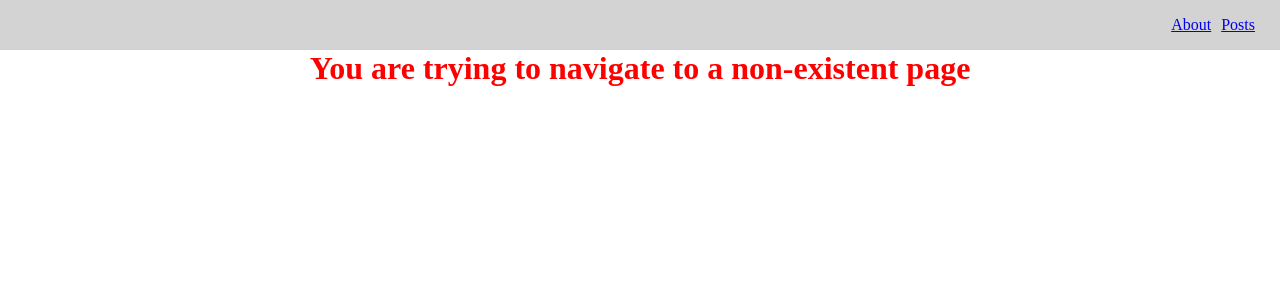
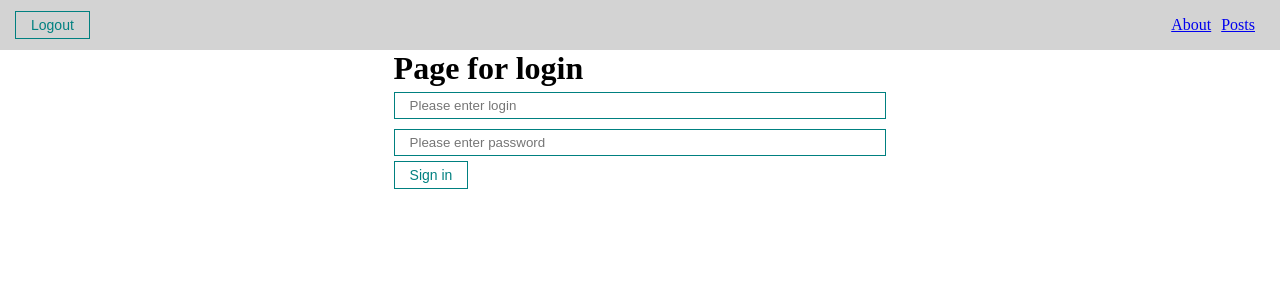
Before and after one commit to Anrower/react_ubi_tv, a React (Create React App) app: page /login in a window 1280 px wide. Shown: the top 300 px of the page. Built offline with nearby package versions, Linux system fonts and the light colour scheme.

Commit message:
feat: add sign in and log out, used useContext

```diff
--- a/src/App.js
+++ b/src/App.js
@@ -1,16 +1,24 @@
-import React from 'react';
+import React, { useEffect } from 'react';
 import './styles/App.css'
 import { BrowserRouter } from 'react-router-dom'
 import Navbar from './components/UI/Navbar/Navbar';
 import AppRouter from './components/AppRouter';
+import { AuthContext } from './context';
+import { useState } from 'react';
 
 function App() {
+  const [isAuth, setIsAuth] = useState(false);
 
   return (
-    <BrowserRouter>
-      <Navbar />
-      <AppRouter />
-    </BrowserRouter>
+    <AuthContext.Provider value={{
+      isAuth,
+      setIsAuth
+    }}>
+      <BrowserRouter>
+        <Navbar />
+        <AppRouter />
+      </BrowserRouter>
+    </AuthContext.Provider>
   )
 }
 
--- a/src/components/AppRouter.jsx
+++ b/src/components/AppRouter.jsx
@@ -1,19 +1,38 @@
-import React from 'react';
-import { Route, Routes } from 'react-router-dom';
-import Error from '../pages/Error';
-import About from '../pages/About';
-import Posts from '../pages/Posts';
-import PostIdPage from '../pages/PostIdPage';
+import React, { useContext } from 'react';
+import { Route, Routes, Navigate } from 'react-router-dom';
+import { AuthContext } from '../context';
+import { publicRoutes, privateRoutes } from '../router/routes';
 
 
 const AppRouter = () => {
+  const { isAuth, setIsAuth } = useContext(AuthContext)
+  console.log(isAuth)
   return (
-    <Routes>
-      <Route path='/about' element={<About />} />
-      <Route exact path='/posts/:id' element={<PostIdPage />} />
-      <Route exact path='/posts' element={<Posts />} />
-      <Route path='*' element={<Error />} />
-    </Routes>
+    isAuth
+      ?
+      <Routes>
+        {privateRoutes.map(route =>
+          <Route
+            exatc={route.exact}
+            path={route.path}
+            element={route.component}
+            key={route.path}
+          />
+        )}
+        <Route path="*" element={<Navigate replace to="/posts" />} />
+      </Routes>
+      :
+      <Routes>
+        {publicRoutes.map(route =>
+          <Route
+            exatc={route.exact}
+            path={route.path}
+            element={route.component}
+            key={route.path}
+          />
+        )}
+        <Route path="*" element={<Navigate replace to="/login" />} />
+      </Routes>
   );
 };
 
--- a/src/components/UI/Navbar/Navbar.jsx
+++ b/src/components/UI/Navbar/Navbar.jsx
@@ -1,9 +1,18 @@
-import React from 'react';
+import React, { useContext } from 'react';
 import { Link } from 'react-router-dom'
+import { AuthContext } from '../../../context';
+import MyButton from '../button/MyButton'
 
 const Navbar = () => {
+  const { isAuth, setIsAuth } = useContext(AuthContext);
+
   return (
     <div className='navbar'>
+      <MyButton onClick={() => {
+        setIsAuth(false)
+      }}>
+        Logout
+      </MyButton>
       <div className='navbar__links'>
         <Link to='/about'>About</Link>
         <Link to='/posts'>Posts</Link>
--- /dev/null
+++ b/src/context/index.js
@@ -0,0 +1,3 @@
+import { createContext } from "react"
+
+export const AuthContext = createContext(null);
--- /dev/null
+++ b/src/pages/Login.jsx
@@ -0,0 +1,26 @@
+import React, { useContext } from 'react'
+import MyInput from '../components/UI/input/MyInput'
+import MyButton from '../components/UI/button/MyButton'
+import { AuthContext } from '../context'
+
+const Login = () => {
+  const { isAuth, setIsAuth } = useContext(AuthContext)
+
+  const login = event => {
+    event.preventDefault();
+    setIsAuth(true);
+  }
+
+  return (
+    <div>
+      <h1>Page for login</h1>
+      <form onSubmit={login}>
+        <MyInput type='text' placeholder='Please enter login' />
+        <MyInput type='password' placeholder='Please enter password' />
+        <MyButton>Sign in</MyButton>
+      </form>
+    </div>
+  )
+}
+
+export default Login
--- a/src/pages/PostIdPage.jsx
+++ b/src/pages/PostIdPage.jsx
@@ -39,7 +39,7 @@
         ? <Loader />
         : <div>
           {comments.map(comm =>
-            <div style={{ marginTop: 15 }}>
+            <div ley={comm.id} style={{ marginTop: 15 }}>
               <h4>{comm.email}</h4>
               <div>{comm.body}</div>
             </div>
--- /dev/null
+++ b/src/router/routes.js
@@ -0,0 +1,14 @@
+import About from "../pages/About";
+import Posts from "../pages/Posts";
+import PostIdPage from "../pages/PostIdPage";
+import Login from "../pages/Login";
+
+export const privateRoutes = [
+  { path: '/about', component: <About />, exact: true },
+  { path: '/posts', component: <Posts />, exact: true },
+  { path: '/posts/:id', component: <PostIdPage />, exact: true },
+]
+
+export const publicRoutes = [
+  { path: '/login', component: <Login />, exact: true },
+]
```
